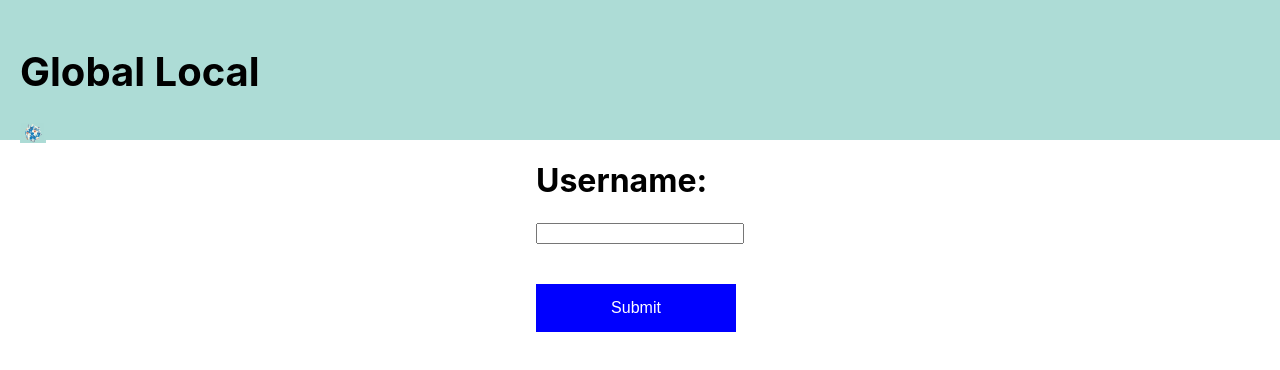
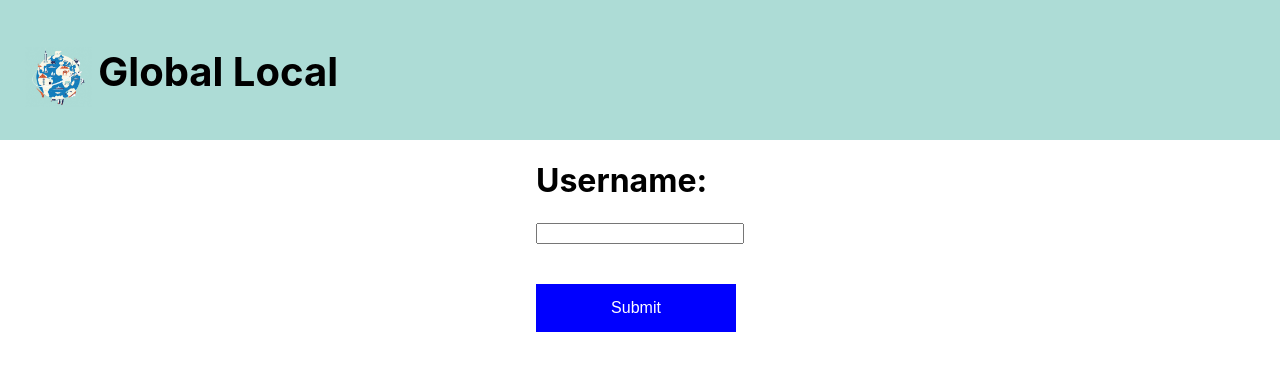
Before and after one commit to kevincheung00/global-local, a React (Create React App) app: page / in a window 1280 px wide. Shown: the top 370 px of the page. Built offline with nearby package versions, Linux system fonts and the light colour scheme.

Commit message:
logo style

```diff
--- a/src/App.css
+++ b/src/App.css
@@ -29,5 +29,9 @@
     padding: 20px;
     height: 100px;
     font-size: 20px;
+    text-align: left
+  }
 
+  .logo img {
+    float: left
   }
--- a/src/App.js
+++ b/src/App.js
@@ -4,7 +4,7 @@ import './App.css';
 // import FirstComponent from "./components/firstComponent"
 // import About from './components/about'
 // import Navibar from './components/navbar'
-import Logo from './assets/MAP.png';
+import Logo from './assets/MAP.PNG';
 
 
 const date = "January 1st"
@@ -73,9 +73,10 @@ class App extends React.Component {
 
         <React.Fragment>
             <div className='header'>
-                <h1>Global Local{this.state.user || ''}</h1>
-                <img src={Logo} alt="Global Local" height="20px"/>
-
+                <div className="logo">
+                    <img src={Logo} alt="Global Local" height="60px"/>
+                    <h1>Global Local{this.state.user || ''}</h1>
+                </div>
             </div>
 
 
--- a/src/components/map.js
+++ b/src/components/map.js
@@ -1,4 +1,4 @@
-import React, {Component, useState} from 'react';
+import React, {Component} from 'react';
 import MapGL, { Marker, Popup } from 'react-map-gl';
 import guides from '../data/guides.json'
 import '../App.css';
```
